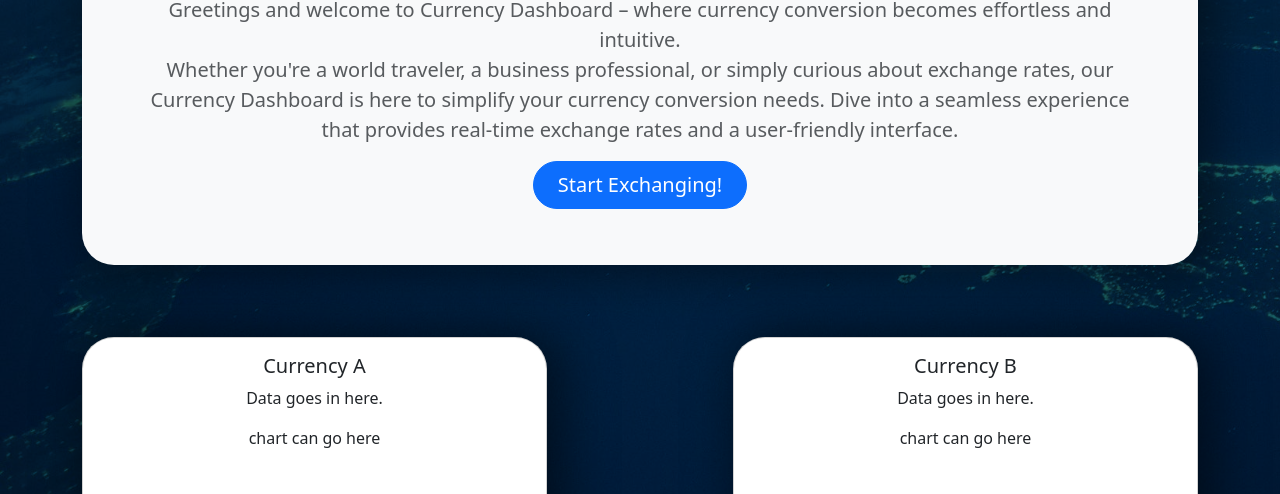
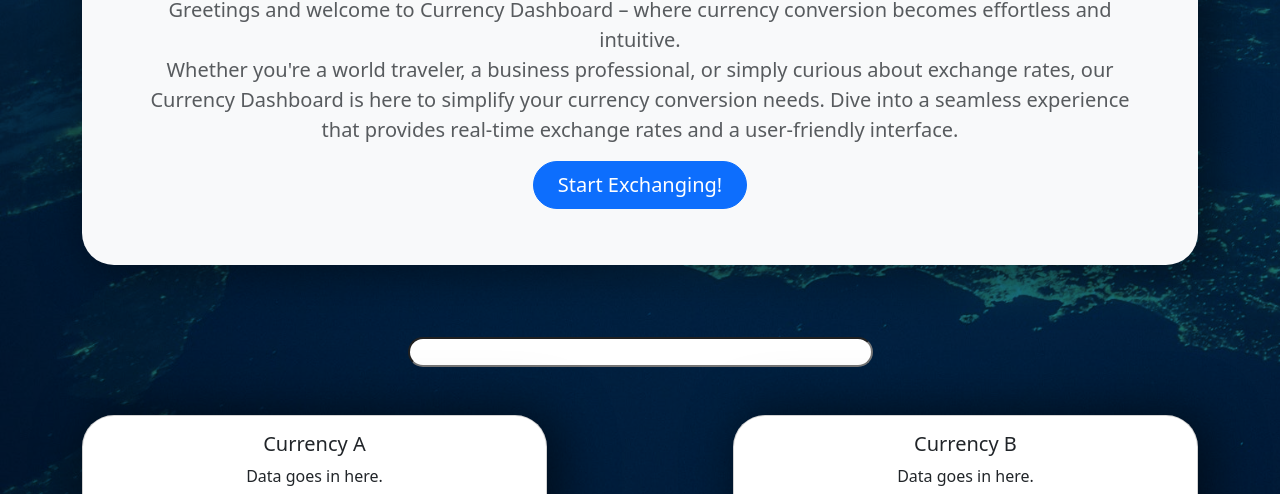
Before and after one commit to HabibStackz/currency-dashboard, a plain HTML site: page index.html in a window 1280 px wide. Shown: the part 306-800 px from the top of the page. Drawn offline with nearby package versions, Linux system fonts and the light colour scheme; no server answers.

Commit message:
Added input box

```diff
--- a/index.html
+++ b/index.html
@@ -43,6 +43,9 @@
 
   <section>
     <div class="container mt-5 px-4 ">
+      <div class="row align-items-center">
+        <input type="text" class="col-5 rounded-5 mb-5 text-center" style="margin: 0 auto;"></input>
+      </div>
       <div class="row align-items-center">
         <div class="card boxShadow text-center mb-3 col-5 rounded-5" style="width: 1fr; height: 30rem;">
           <div class="card-body">
```
